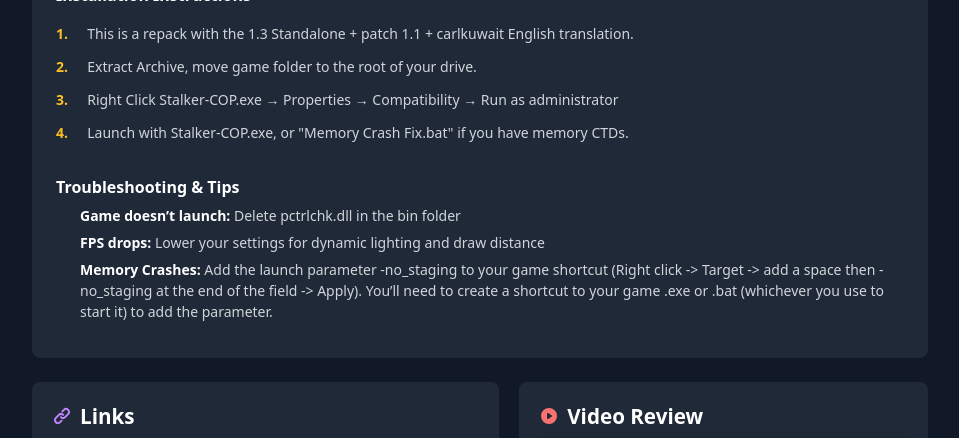
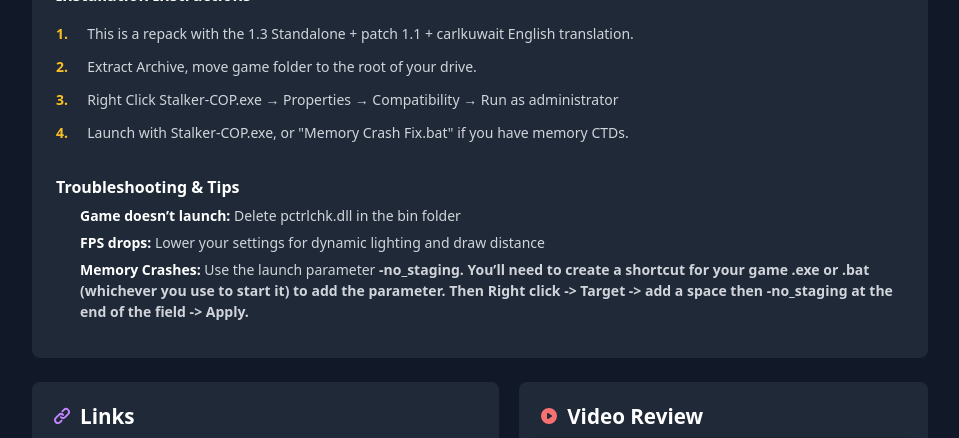
Before and after one commit to Cheekitos/CSMA-Test, a Jekyll site: the page built from _mods/wind-of-time.md, in a window 1280 px wide and 900 px high, scrolled down 779 px, cut to the strip 0-438 px from the top of the window. Shown: the whole strip, without its empty margins (160-1119 px from the left). Built offline with Jekyll 4.4.1, drawn with Linux system fonts in a browser that asks for light colours; nearby versions of some CDN libraries.

Commit message:
Update wind-of-time.md

```diff
--- a/_mods/wind-of-time.md
+++ b/_mods/wind-of-time.md
@@ -91,4 +91,4 @@
 
 - **Game doesn't launch:** Delete pctrlchk.dll in the bin folder
 - **FPS drops:** Lower your settings for dynamic lighting and draw distance
-- **Memory Crashes:** Add the launch parameter -no_staging to your game shortcut (Right click -> Target -> add a space then -no_staging at the end of the field -> Apply). You'll need to create a shortcut to your game .exe or .bat (whichever you use to start it) to add the parameter.
+- **Memory Crashes:** Use the launch parameter <b>-no_staging<b>. You'll need to create a shortcut for your game .exe or .bat (whichever you use to start it) to add the parameter. Then Right click -> Target -> add a space then <b>-no_staging<b> at the end of the field -> Apply.
```
